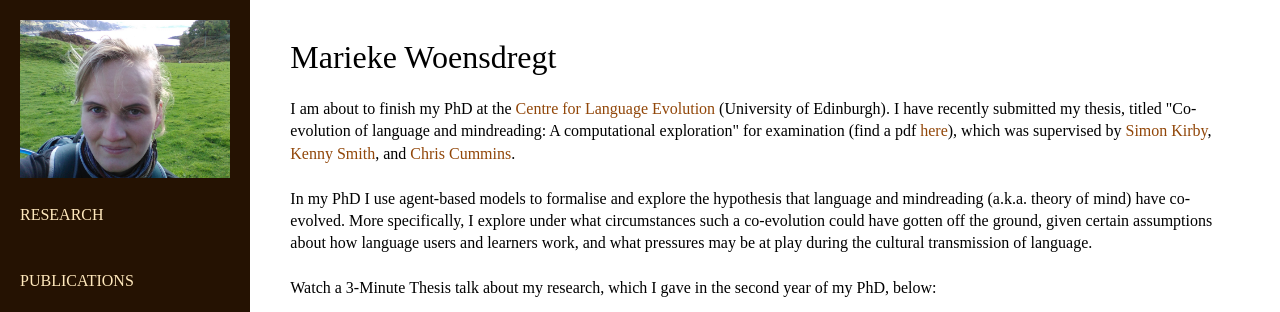
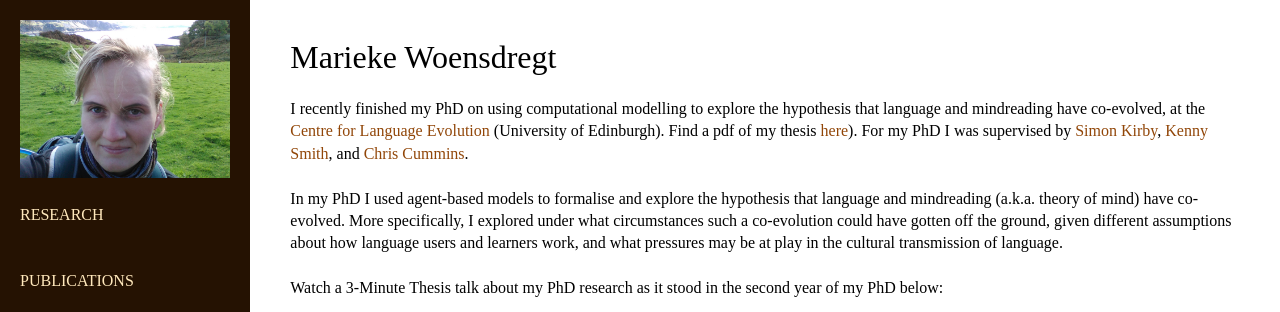
Before and after one commit to marieke-woensdregt/marieke-woensdregt.github.io, a Jekyll site: the page built from index.html, in a window 1280 px wide, cut to the strip 0-312 px from the top of the page. Built offline with Jekyll 4.4.1, drawn with Linux system fonts in a browser that asks for light colours.

Commit message:
Update index.html

```diff
--- a/index.html
+++ b/index.html
@@ -7,25 +7,25 @@ title: Marieke Woensdregt
 <div class="blurb">
 	<h1>Marieke Woensdregt</h1>
 	<p>
-		I am about to finish my PhD at the <a href="http://www.lel.ed.ac.uk/cle/">Centre for Language Evolution</a>
-		(University of Edinburgh). I have recently submitted my thesis, titled
-		"Co-evolution of language and mindreading: A computational exploration" for examination (find a pdf
-		<A HREF="https://github.com/marieke-woensdregt/marieke-woensdregt.github.io/blob/master/pdfs/Thesis_M_Woensdregt_Co-Evolution_of_Language_and_Mindreading.pdf">here</a>),
-		which was supervised by <a href="http://www.lel.ed.ac.uk/~simon/">Simon Kirby</a>,
+		I recently finished my PhD on using computational modelling to explore the hypothesis that language and mindreading have co-evolved,
+		at the <a href="http://www.lel.ed.ac.uk/cle/">Centre for Language Evolution</a>
+		(University of Edinburgh). Find a pdf of my thesis
+		<A HREF="https://github.com/marieke-woensdregt/marieke-woensdregt.github.io/blob/master/pdfs/Thesis_M_Woensdregt_Co-Evolution_of_Language_and_Mindreading.pdf">here</a>).
+		For my PhD I was supervised by <a href="http://www.lel.ed.ac.uk/~simon/">Simon Kirby</a>,
 		<a href="http://www.lel.ed.ac.uk/~kenny/">Kenny Smith</a>,
 		and <a href="http://www.crcummins.com/">Chris Cummins</a>.
 
 		<br />
 		<br />
-		In my PhD I use agent-based models to formalise and explore the hypothesis that language and mindreading
+		In my PhD I used agent-based models to formalise and explore the hypothesis that language and mindreading
 		(a.k.a. theory of mind) have co-evolved.
-		More specifically, I explore under what circumstances such a co-evolution could have gotten off the ground,
-		given certain assumptions about how language users and learners work,
-		and what pressures may be at play during the cultural transmission of language.
+		More specifically, I explored under what circumstances such a co-evolution could have gotten off the ground,
+		given different assumptions about how language users and learners work,
+		and what pressures may be at play in the cultural transmission of language.
 
 		<br />
 		<br />
-		Watch a 3-Minute Thesis talk about my research, which I gave in the second year of my PhD, below:
+		Watch a 3-Minute Thesis talk about my PhD research as it stood in the second year of my PhD below:
 		<br />
 	</p>
 	<iframe width="336" height="189" src="https://www.youtube.com/embed/XvaIdNO_PKA" frameborder="0" allowfullscreen></iframe>
```
